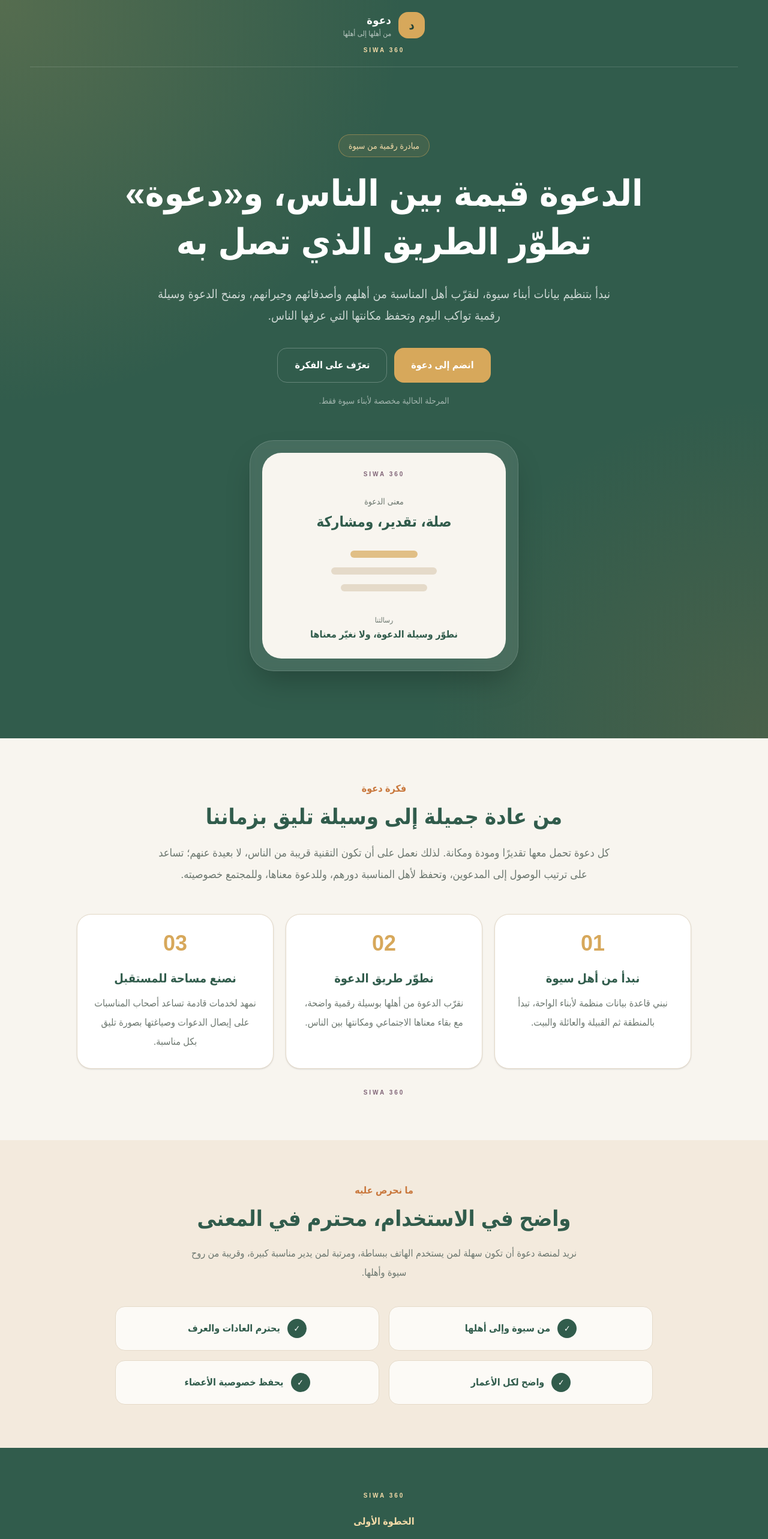
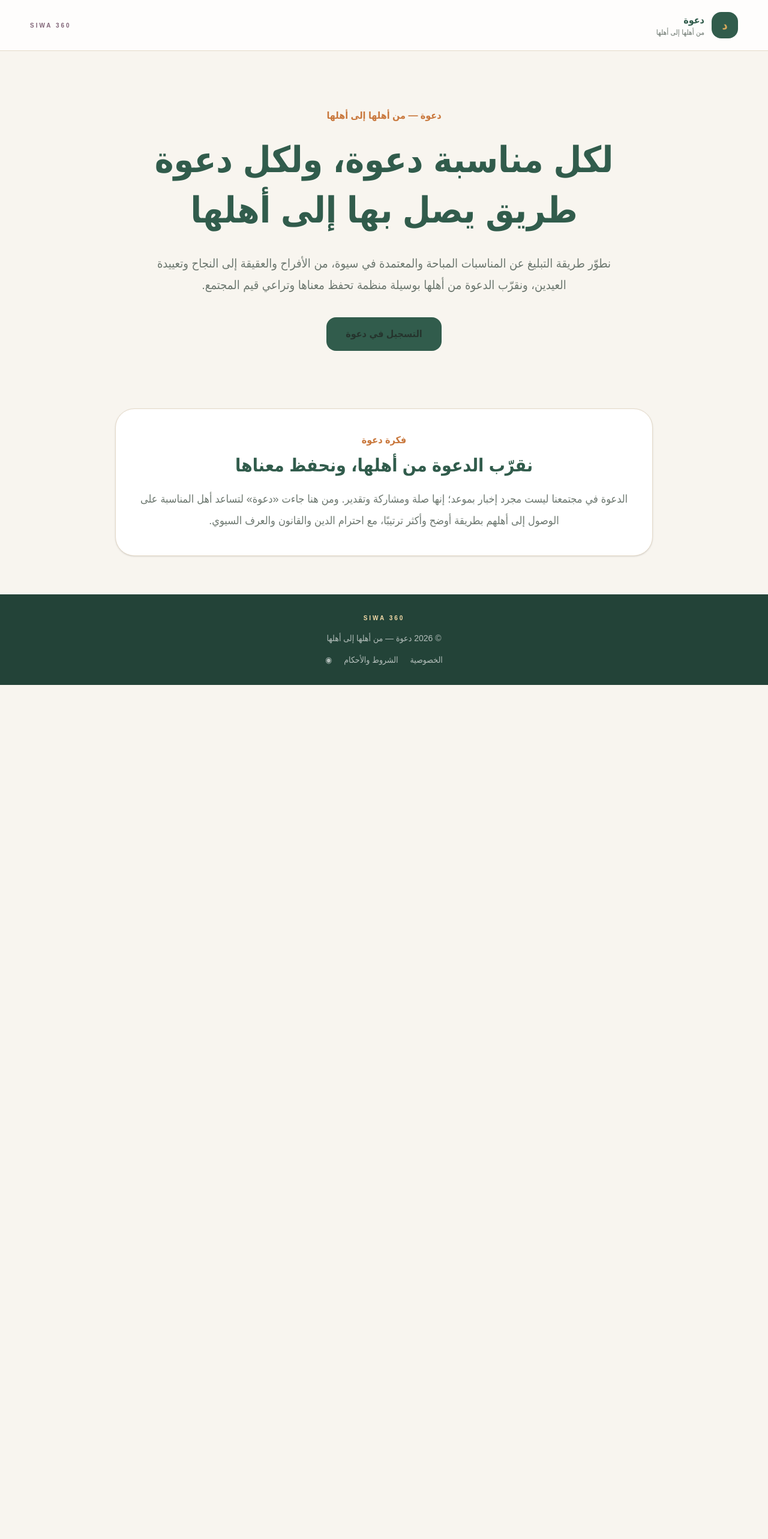
Before and after one commit to ibrahimsiwa/dawa-siwa, a Next.js app: page / in a window 1280 px wide. Shown: the top 2566 px of the page at 60% size. After the commit the page ends 1142 px from the top, so only its background shows below. Built offline with nearby package versions, Linux system fonts and the light colour scheme.

Commit message:
Update page.tsx

```diff
--- a/app/page.tsx
+++ b/app/page.tsx
@@ -1,239 +1,77 @@
 import Link from "next/link";
-
-const benefits = [
-  {
-    number: "01",
-    title: "نبدأ من أهل سيوة",
-    description:
-      "نبني قاعدة بيانات منظمة لأبناء الواحة، تبدأ بالمنطقة ثم القبيلة والعائلة والبيت.",
-  },
-  {
-    number: "02",
-    title: "نطوّر طريق الدعوة",
-    description:
-      "نقرّب الدعوة من أهلها بوسيلة رقمية واضحة، مع بقاء معناها الاجتماعي ومكانتها بين الناس.",
-  },
-  {
-    number: "03",
-    title: "نصنع مساحة للمستقبل",
-    description:
-      "نمهد لخدمات قادمة تساعد أصحاب المناسبات على إيصال الدعوات وصياغتها بصورة تليق بكل مناسبة.",
-  },
-];
-
-const values = [
-  "من سيوة وإلى أهلها",
-  "يحترم العادات والعرف",
-  "واضح لكل الأعمار",
-  "يحفظ خصوصية الأعضاء",
-];
 
 export default function HomePage() {
   return (
-    <main className="min-h-screen overflow-hidden">
-      <section className="relative bg-[#315c4c] text-center text-white">
-        <div className="absolute inset-0 bg-[radial-gradient(circle_at_top_left,rgba(215,168,91,0.22),transparent_38%),radial-gradient(circle_at_bottom_right,rgba(201,120,61,0.16),transparent_32%)]" />
-
-        <div className="container-page relative">
-          <header className="flex flex-col items-center justify-center gap-3 border-b border-white/15 py-5">
-            <Link
-              href="/"
-              className="flex items-center gap-3"
-              aria-label="العودة إلى الصفحة الرئيسية"
-            >
-              <span className="flex h-11 w-11 items-center justify-center rounded-2xl bg-[#d7a85b] text-xl font-bold text-[#234338]">
+    <main className="min-h-screen bg-[#f8f5ef] text-[#25342d]">
+      <header className="border-b border-[#e5dac9] bg-white/80">
+        <div className="container-page flex items-center justify-between gap-4 py-5">
+          <Link href="/" className="flex items-center gap-3">
+            <span className="flex h-11 w-11 items-center justify-center rounded-2xl bg-[#315c4c] text-xl font-bold text-[#d7a85b]">
               د
             </span>
 
-              <div className="text-right">
-                <p className="text-lg font-bold tracking-wide">دعوة</p>
-                <p className="text-xs text-white/65">من أهلها إلى أهلها</p>
+            <div>
+              <p className="font-bold text-[#315c4c]">دعوة</p>
+              <p className="text-xs text-[#6c776f]">من أهلها إلى أهلها</p>
             </div>
           </Link>
 
-            <span className="text-[10px] font-bold uppercase tracking-[0.3em] text-[#f4dba8]">
+          <span className="text-[10px] font-bold uppercase tracking-[0.3em] text-[#806477]">
             siwa 360
           </span>
+        </div>
       </header>
 
-          <div className="mx-auto flex max-w-4xl flex-col items-center py-20 lg:py-28">
-            <p className="mb-5 inline-flex rounded-full border border-[#d7a85b]/45 bg-[#d7a85b]/10 px-4 py-2 text-sm text-[#f4dba8]">
-              مبادرة رقمية من سيوة
-            </p>
+      <section className="container-page py-16 sm:py-24">
+        <div className="mx-auto max-w-4xl text-center">
+          <p className="font-bold text-[#c9783d]">دعوة — من أهلها إلى أهلها</p>
 
-            <h1 className="max-w-4xl text-balance text-4xl font-bold leading-[1.35] sm:text-5xl lg:text-6xl">
-              الدعوة قيمة بين الناس، و«دعوة» تطوّر الطريق الذي تصل به
+          <h1 className="mt-5 text-4xl font-bold leading-[1.4] text-[#315c4c] sm:text-6xl">
+            لكل مناسبة دعوة، ولكل دعوة طريق يصل بها إلى أهلها
           </h1>
 
-            <p className="mt-7 max-w-3xl text-lg leading-9 text-white/75 sm:text-xl">
-              نبدأ بتنظيم بيانات أبناء سيوة، لنقرّب أهل المناسبة من أهلهم
-              وأصدقائهم وجيرانهم، ونمنح الدعوة وسيلة رقمية تواكب اليوم وتحفظ
-              مكانتها التي عرفها الناس.
-            </p>
-
-            <div className="mt-9 flex w-full max-w-xl flex-col justify-center gap-3 sm:flex-row">
-              <Link
-                href="/register"
-                className="inline-flex items-center justify-center rounded-2xl bg-[#d7a85b] px-7 py-4 font-bold text-[#234338] transition hover:bg-[#e5bd7b]"
-              >
-                انضم إلى دعوة
-              </Link>
-
-              <Link
-                href="#about"
-                className="inline-flex items-center justify-center rounded-2xl border border-white/25 px-7 py-4 font-bold text-white transition hover:bg-white/10"
-              >
-                تعرّف على الفكرة
-              </Link>
-            </div>
-
-            <p className="mt-5 text-sm text-white/55">
-              المرحلة الحالية مخصصة لأبناء سيوة فقط.
-            </p>
-
-            <div className="mt-14 w-full max-w-md rounded-[2.5rem] border border-white/15 bg-white/10 p-5 shadow-2xl backdrop-blur-sm">
-              <div className="rounded-[2rem] bg-[#f8f5ef] p-7 text-[#25342d]">
-                <div className="text-[10px] font-bold uppercase tracking-[0.3em] text-[#806477]">
-                  siwa 360
-                </div>
-
-                <div className="mt-7">
-                  <p className="text-sm text-[#6c776f]">معنى الدعوة</p>
-
-                  <h2 className="mt-2 text-2xl font-bold text-[#315c4c]">
-                    صلة، تقدير، ومشاركة
-                  </h2>
-                </div>
-
-                <div className="mt-8 space-y-4">
-                  <div className="mx-auto h-3 w-28 rounded-full bg-[#d7a85b]/70" />
-                  <div className="mx-auto h-3 w-44 rounded-full bg-[#e5dac9]" />
-                  <div className="mx-auto h-3 w-36 rounded-full bg-[#e5dac9]" />
-                </div>
-
-                <div className="mt-10">
-                  <p className="text-xs text-[#6c776f]">رسالتنا</p>
-                  <p className="mt-1 font-bold text-[#315c4c]">
-                    نطوّر وسيلة الدعوة، ولا نغيّر معناها
-                  </p>
-                </div>
-              </div>
-            </div>
-          </div>
-        </div>
-      </section>
-
-      <section id="about" className="section-space bg-[#f8f5ef] text-center">
-        <div className="container-page">
-          <div className="mx-auto max-w-3xl">
-            <p className="font-bold text-[#c9783d]">فكرة دعوة</p>
-
-            <h2 className="mt-3 text-3xl font-bold leading-tight text-[#315c4c] sm:text-4xl">
-              من عادة جميلة إلى وسيلة تليق بزماننا
-            </h2>
-
-            <p className="mt-5 text-lg leading-9 text-[#6c776f]">
-              كل دعوة تحمل معها تقديرًا ومودة ومكانة. لذلك نعمل على أن تكون
-              التقنية قريبة من الناس، لا بعيدة عنهم؛ تساعد على ترتيب الوصول إلى
-              المدعوين، وتحفظ لأهل المناسبة دورهم، وللدعوة معناها، وللمجتمع
-              خصوصيته.
-            </p>
-          </div>
-
-          <div className="mx-auto mt-12 grid max-w-5xl gap-5 md:grid-cols-3">
-            {benefits.map((benefit) => (
-              <article
-                key={benefit.number}
-                className="rounded-3xl border border-[#e5dac9] bg-white p-7 shadow-sm"
-              >
-                <span className="text-4xl font-bold text-[#d7a85b]">
-                  {benefit.number}
-                </span>
-
-                <h3 className="mt-6 text-xl font-bold text-[#315c4c]">
-                  {benefit.title}
-                </h3>
-
-                <p className="mt-3 leading-8 text-[#6c776f]">
-                  {benefit.description}
-                </p>
-              </article>
-            ))}
-          </div>
-
-          <div className="mt-8 text-[10px] font-bold uppercase tracking-[0.3em] text-[#806477]">
-            siwa 360
-          </div>
-        </div>
-      </section>
-
-      <section className="section-space bg-[#eadcc6]/45 text-center">
-        <div className="container-page">
-          <p className="font-bold text-[#c9783d]">ما نحرص عليه</p>
-
-          <h2 className="mt-3 text-3xl font-bold leading-tight text-[#315c4c] sm:text-4xl">
-            واضح في الاستخدام، محترم في المعنى
-          </h2>
-
-          <p className="mx-auto mt-5 max-w-2xl leading-8 text-[#6c776f]">
-            نريد لمنصة دعوة أن تكون سهلة لمن يستخدم الهاتف ببساطة، ومرتبة لمن
-            يدير مناسبة كبيرة، وقريبة من روح سيوة وأهلها.
-          </p>
-
-          <div className="mx-auto mt-10 grid max-w-4xl gap-4 sm:grid-cols-2">
-            {values.map((value) => (
-              <div
-                key={value}
-                className="flex items-center justify-center gap-3 rounded-2xl border border-[#e5dac9] bg-white/75 p-5"
-              >
-                <span className="flex h-8 w-8 shrink-0 items-center justify-center rounded-full bg-[#315c4c] text-sm font-bold text-white">
-                  ✓
-                </span>
-
-                <span className="font-semibold text-[#315c4c]">{value}</span>
-              </div>
-            ))}
-          </div>
-        </div>
-      </section>
-
-      <section id="join" className="section-space bg-[#315c4c] text-center text-white">
-        <div className="container-page">
-          <div className="text-[10px] font-bold uppercase tracking-[0.3em] text-[#f4dba8]">
-            siwa 360
-          </div>
-
-          <p className="mt-6 font-bold text-[#f4dba8]">الخطوة الأولى</p>
-
-          <h2 className="mx-auto mt-3 max-w-2xl text-3xl font-bold leading-tight sm:text-4xl">
-            كن جزءًا من بداية جديدة للدعوة في سيوة
-          </h2>
-
-          <p className="mx-auto mt-5 max-w-xl text-lg leading-8 text-white/70">
-            سجّل بياناتك، وشارك في بناء وسيلة منظمة تقرّب الدعوة من أهلها
-            وتحافظ على قيمتها.
+          <p className="mx-auto mt-7 max-w-3xl text-lg leading-9 text-[#6c776f] sm:text-xl">
+            نطوّر طريقة التبليغ عن المناسبات المباحة والمعتمدة في سيوة، من
+            الأفراح والعقيقة إلى النجاح وتعييدة العيدين، ونقرّب الدعوة من
+            أهلها بوسيلة منظمة تحفظ معناها وتراعي قيم المجتمع.
           </p>
 
           <Link
             href="/register"
-            className="mt-8 inline-flex items-center justify-center rounded-2xl bg-[#d7a85b] px-8 py-4 font-bold text-[#234338] transition hover:bg-[#e5bd7b]"
+            className="mt-9 inline-flex rounded-2xl bg-[#315c4c] px-8 py-4 font-bold text-white transition hover:bg-[#234338]"
           >
-            ابدأ التسجيل
+            التسجيل في دعوة
           </Link>
+        </div>
+      </section>
+
+      <section className="container-page pb-16">
+        <div className="mx-auto max-w-4xl rounded-[2rem] border border-[#e5dac9] bg-white p-7 text-center shadow-sm sm:p-10">
+          <p className="font-bold text-[#c9783d]">فكرة دعوة</p>
+
+          <h2 className="mt-3 text-3xl font-bold text-[#315c4c]">
+            نقرّب الدعوة من أهلها، ونحفظ معناها
+          </h2>
+
+          <p className="mt-5 text-lg leading-9 text-[#6c776f]">
+            الدعوة في مجتمعنا ليست مجرد إخبار بموعد؛ إنها صلة ومشاركة وتقدير.
+            ومن هنا جاءت «دعوة» لتساعد أهل المناسبة على الوصول إلى أهلهم بطريقة
+            أوضح وأكثر ترتيبًا، مع احترام الدين والقانون والعرف السيوي.
+          </p>
         </div>
       </section>
 
       <footer className="bg-[#234338] py-8 text-center text-white">
         <div className="container-page">
-          <div className="text-[10px] font-bold uppercase tracking-[0.3em] text-[#f4dba8]">
+          <p className="text-[10px] font-bold uppercase tracking-[0.3em] text-[#f4dba8]">
             siwa 360
-          </div>
+          </p>
 
           <p className="mt-4 text-sm text-white/65">
             © {new Date().getFullYear()} دعوة — من أهلها إلى أهلها
           </p>
 
-          <div className="mt-4 flex justify-center gap-5 text-sm text-white/65">
+          <div className="mt-4 flex items-center justify-center gap-5 text-sm text-white/65">
             <Link href="/privacy" className="transition hover:text-white">
               الخصوصية
             </Link>
@@ -241,6 +79,15 @@ export default function HomePage() {
             <Link href="/terms" className="transition hover:text-white">
               الشروط والأحكام
             </Link>
+
+            <Link
+              href="/staff/login"
+              aria-label="دخول الإدارة"
+              title="دخول الإدارة"
+              className="text-white/35 transition hover:text-[#f4dba8]"
+            >
+              ◉
+            </Link>
           </div>
         </div>
       </footer>
```
Lines whose indentation alone changed are shown as unchanged.
